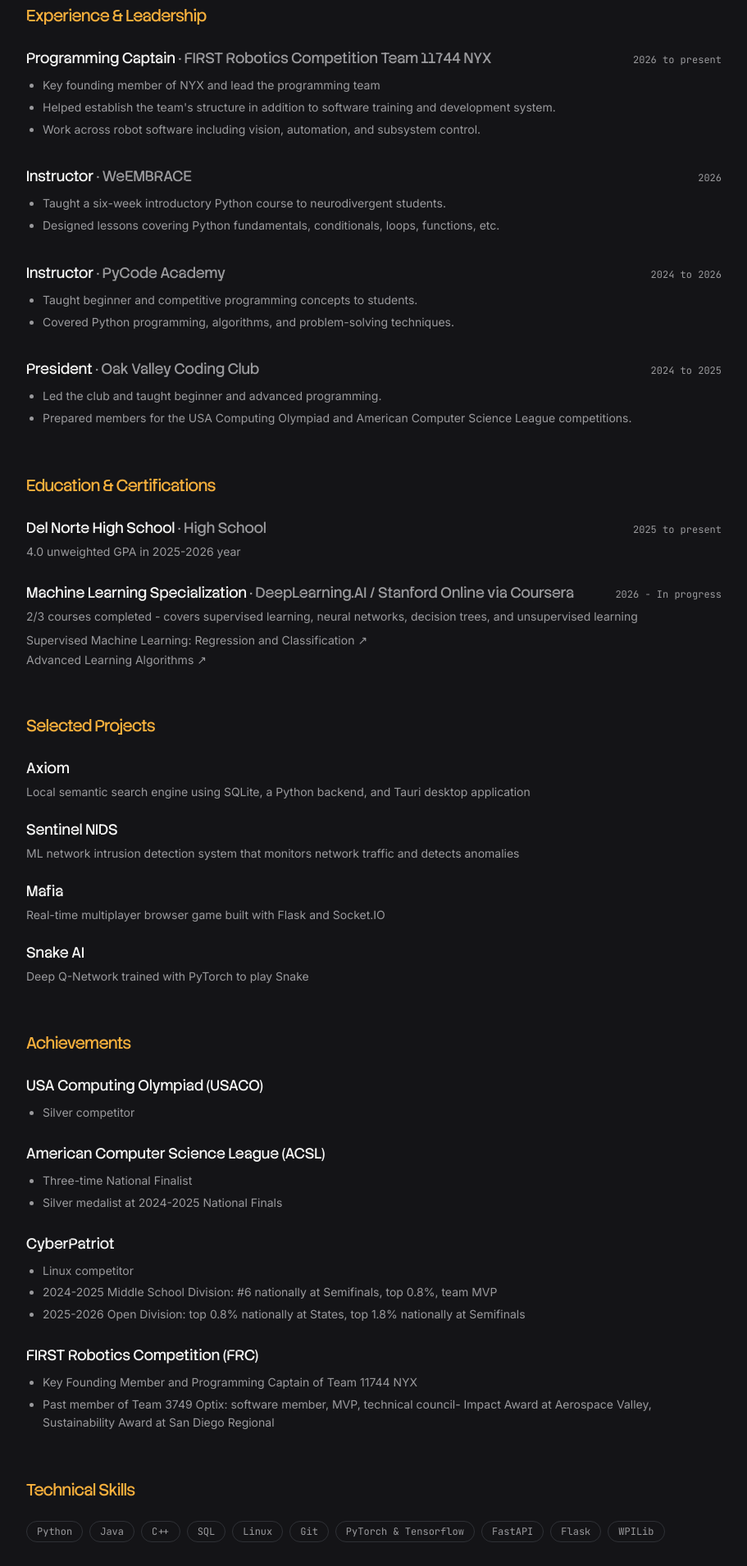
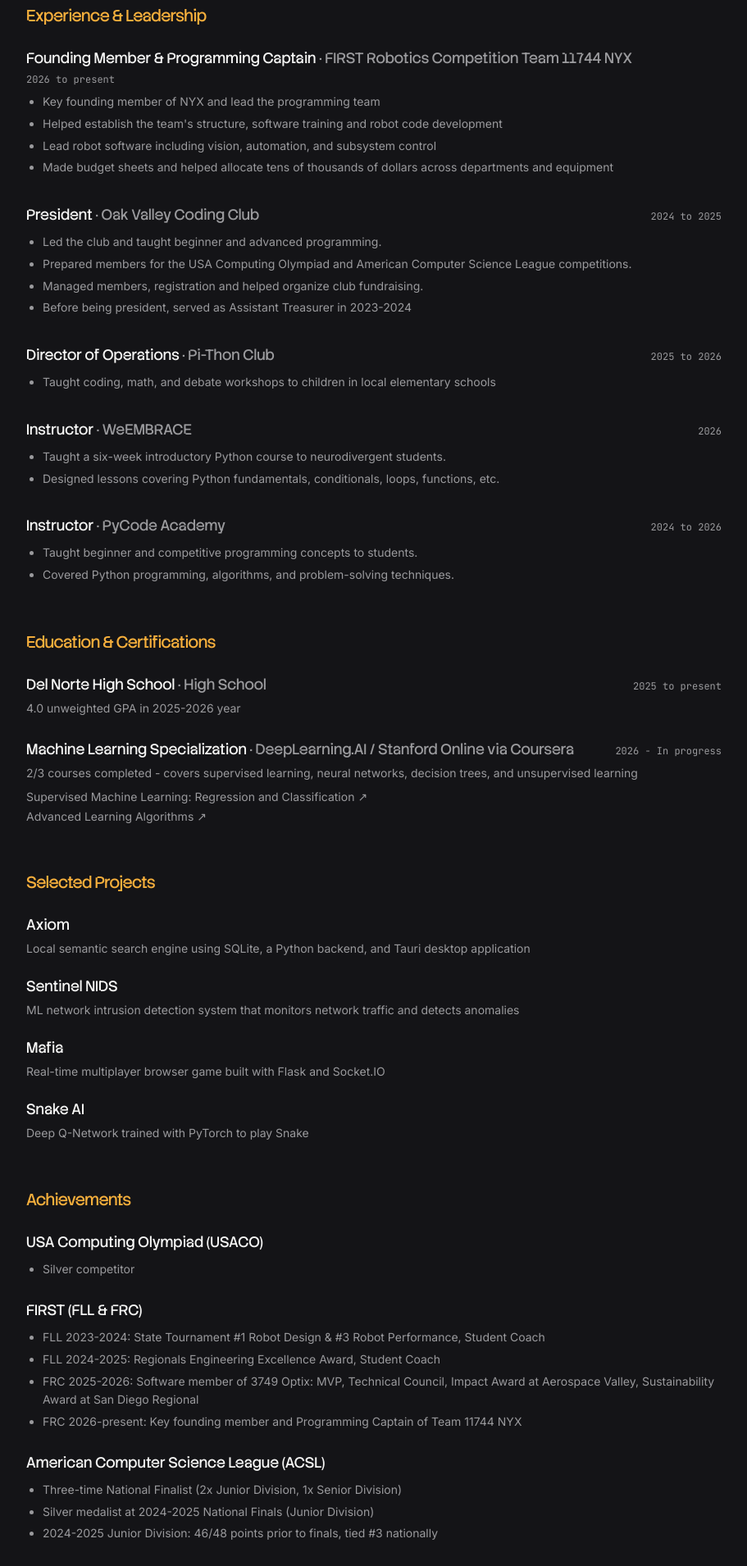
Before and after one commit to neur0n-7/website, a Next.js app: page /resume in a window 1280 px wide. Shown: the part 240-2150 px from the top of the page at 82% size, without its empty margins (184-1095 px from the left). Built offline with nearby package versions, Linux system fonts and the light colour scheme.

Commit message:
update achievements

```diff
--- a/src/app/resume/page.tsx
+++ b/src/app/resume/page.tsx
@@ -7,14 +7,34 @@
 
 const experience = [
   {
-    role: "Programming Captain",
+    role: "Founding Member & Programming Captain",
     org: "FIRST Robotics Competition Team 11744 NYX",
     period: "2026 to present",
     points: [
       "Key founding member of NYX and lead the programming team",
-      "Helped establish the team's structure in addition to software training and development system.",
-      "Work across robot software including vision, automation, and subsystem control.",
+      "Helped establish the team's structure, software training and robot code development",
+      "Lead robot software including vision, automation, and subsystem control",
+      "Made budget sheets and helped allocate tens of thousands of dollars across departments and equipment"
     ],
+  },
+  {
+    role: "President",
+    org: "Oak Valley Coding Club",
+    period: "2024 to 2025",
+    points: [
+      "Led the club and taught beginner and advanced programming.",
+      "Prepared members for the USA Computing Olympiad and American Computer Science League competitions.",
+      "Managed members, registration and helped organize club fundraising.",
+      "Before being president, served as Assistant Treasurer in 2023-2024"
+    ],
+  },
+  {
+    role: "Director of Operations",
+    org: "Pi-Thon Club",
+    period: "2025 to 2026",
+    points: [
+      "Taught coding, math, and debate workshops to children in local elementary schools"
+    ]
   },
   {
     role: "Instructor",
@@ -32,15 +52,6 @@
     points: [
       "Taught beginner and competitive programming concepts to students.",
       "Covered Python programming, algorithms, and problem-solving techniques.",
-    ],
-  },
-  {
-    role: "President",
-    org: "Oak Valley Coding Club",
-    period: "2024 to 2025",
-    points: [
-      "Led the club and taught beginner and advanced programming.",
-      "Prepared members for the USA Computing Olympiad and American Computer Science League competitions.",
     ],
   },
 ];
@@ -79,25 +90,28 @@
     ],
   },
   {
+    title: "FIRST (FLL & FRC)",
+    points: [
+      "FLL 2023-2024: State Tournament #1 Robot Design & #3 Robot Performance, Student Coach",
+      "FLL 2024-2025: Regionals Engineering Excellence Award, Student Coach",
+      "FRC 2025-2026: Software member of 3749 Optix: MVP, Technical Council, Impact Award at Aerospace Valley, Sustainability Award at San Diego Regional",
+      "FRC 2026-present: Key founding member and Programming Captain of Team 11744 NYX",
+    ],
+  },
+  {
     title: "American Computer Science League (ACSL)",
     points: [
-      "Three-time National Finalist",
-      "Silver medalist at 2024-2025 National Finals",
+      "Three-time National Finalist (2x Junior Division, 1x Senior Division)",
+      "Silver medalist at 2024-2025 National Finals (Junior Division)",
+      "2024-2025 Junior Division: 46/48 points prior to finals, tied #3 nationally"
     ],
   },
   {
     title: "CyberPatriot",
     points: [
-      "Linux competitor",
+      "CyberPatriot Linux Main",
       "2024-2025 Middle School Division: #6 nationally at Semifinals, top 0.8%, team MVP",
       "2025-2026 Open Division: top 0.8% nationally at States, top 1.8% nationally at Semifinals",
-    ],
-  },
-  {
-    title: "FIRST Robotics Competition (FRC)",
-    points: [
-      "Key Founding Member and Programming Captain of Team 11744 NYX",
-      "Past member of Team 3749 Optix: software member, MVP, technical council-  Impact Award at Aerospace Valley, Sustainability Award at San Diego Regional"
     ],
   },
 ];
```
